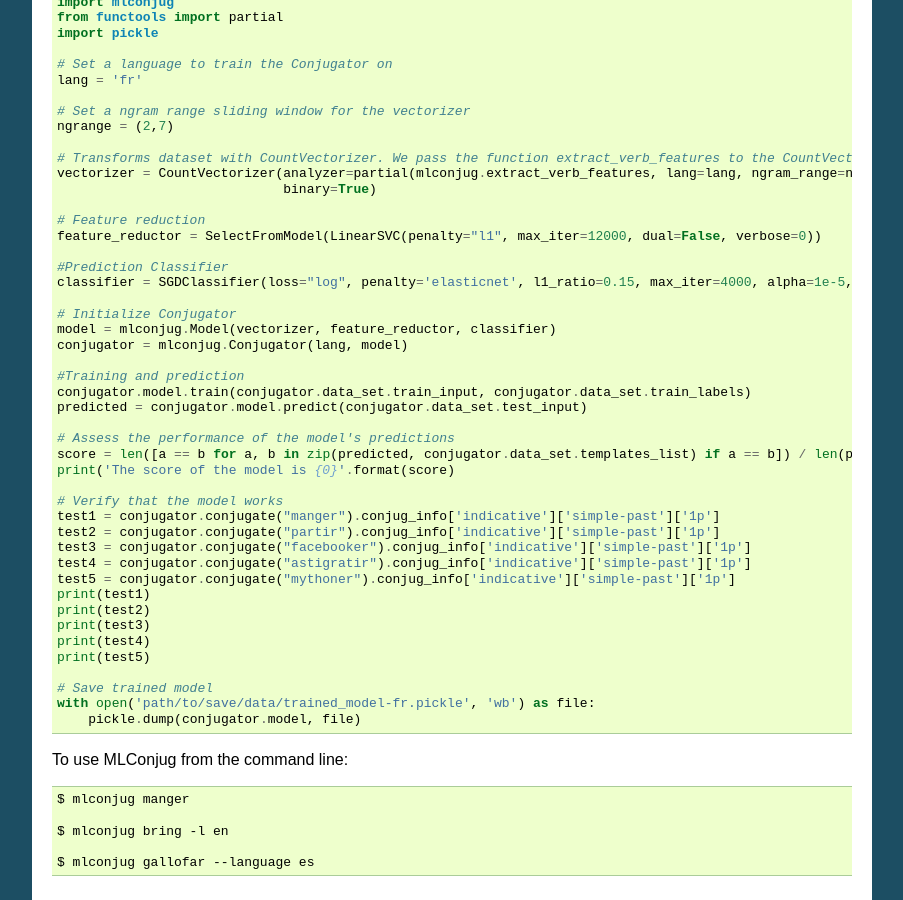
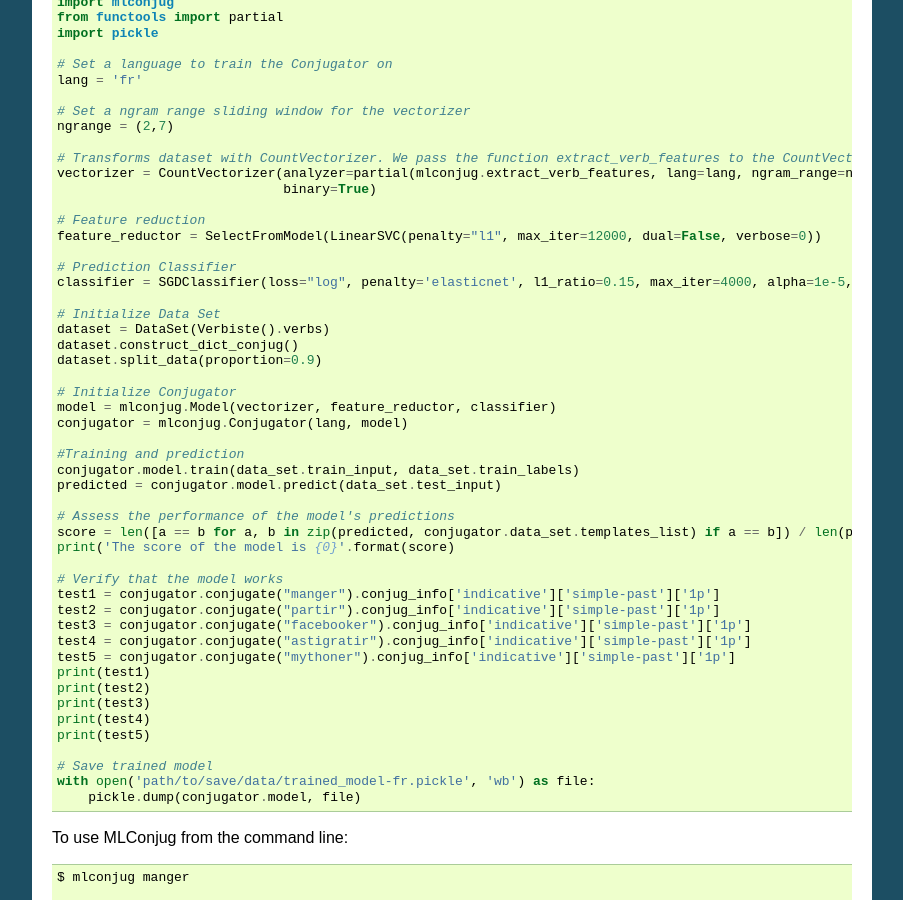
Before and after one commit to SekouD/mlconjug, a Sphinx documentation site: the page built from docs/usage.rst, in a window 1280 px wide and 900 px high, scrolled down 522 px. Shown: the whole window, without its empty margins (198-1101 px from the left). Built offline with Sphinx 7.4.7, drawn with Linux system fonts in a browser that asks for light colours.

Commit message:
Updated Documentation

```diff
--- a/README.rst
+++ b/README.rst
@@ -20,7 +20,7 @@ mlconjug
         :alt: Windows Continuous Integration Status
 
 .. image:: https://readthedocs.org/projects/mlconjug/badge/?version=latest
-        :target: https://mlconjug.readthedocs.io/en/latest/?badge=latest
+        :target: https://mlconjug.readthedocs.io/en/latest
         :alt: Documentation Status
 
 .. image:: https://pyup.io/repos/github/SekouD/mlconjug/shield.svg
--- a/docs/usage.rst
+++ b/docs/usage.rst
@@ -44,16 +44,21 @@ To use MLConjug in a project and train a new model::
     # Feature reduction
     feature_reductor = SelectFromModel(LinearSVC(penalty="l1", max_iter=12000, dual=False, verbose=0))
 
-    #Prediction Classifier
+    # Prediction Classifier
     classifier = SGDClassifier(loss="log", penalty='elasticnet', l1_ratio=0.15, max_iter=4000, alpha=1e-5, random_state=42, verbose=0)
+
+    # Initialize Data Set
+    dataset = DataSet(Verbiste().verbs)
+    dataset.construct_dict_conjug()
+    dataset.split_data(proportion=0.9)
 
     # Initialize Conjugator
     model = mlconjug.Model(vectorizer, feature_reductor, classifier)
     conjugator = mlconjug.Conjugator(lang, model)
 
     #Training and prediction
-    conjugator.model.train(conjugator.data_set.train_input, conjugator.data_set.train_labels)
-    predicted = conjugator.model.predict(conjugator.data_set.test_input)
+    conjugator.model.train(data_set.train_input, data_set.train_labels)
+    predicted = conjugator.model.predict(data_set.test_input)
 
     # Assess the performance of the model's predictions
     score = len([a == b for a, b in zip(predicted, conjugator.data_set.templates_list) if a == b]) / len(predicted)
```
